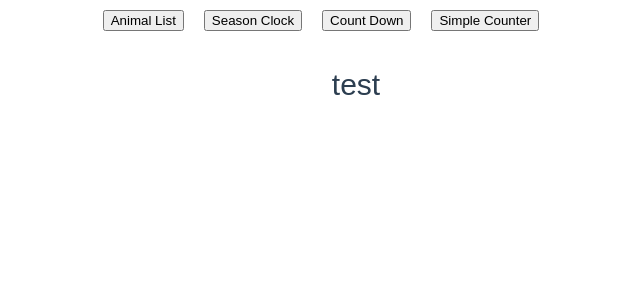
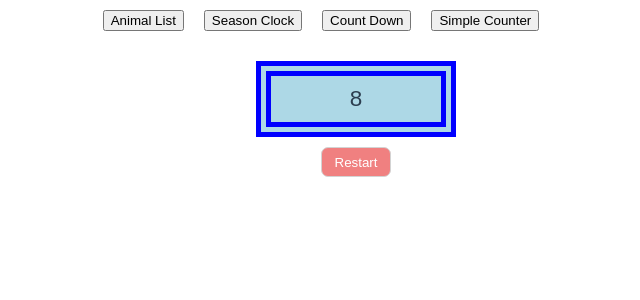
Before and after one commit to lisrael1989/Vue-project, a Vue app in the folder vue-project/: page / in a window 1280 px wide. Both pictures are taken after a click on the button "Count Down". Shown: the top 300 px of the page, without its empty margins (284-924 px from the left). Built offline with nearby package versions, Linux system fonts and the light colour scheme.

Commit message:
adding countdown cmp

```diff
--- a/vue-project/src/cmps/CountDown.vue
+++ b/vue-project/src/cmps/CountDown.vue
@@ -1,9 +1,92 @@
 <template>
-  <h1>test</h1>
+  <section class="count-down">
+    <h1 :class="{ 'red-text': timeLeft <= 6 && timeLeft > 0 }">{{ displayTime }}</h1>
+  </section>
+
+  <button class="restart-btn" @click="restartCountdown">Restart</button>
 </template>
 
 <script>
-export default {}
+export default {
+  data() {
+    return {
+      initialTime: 10,
+      timeLeft: 10,
+      intervalId: null,
+    }
+  },
+  computed: {
+    displayTime() {
+      return this.timeLeft > 0 ? this.timeLeft : "0"
+    },
+  },
+  mounted() {
+    this.startCountdown()
+  },
+  beforeDestroy() {
+    clearInterval(this.intervalId)
+  },
+  methods: {
+    startCountdown() {
+      this.intervalId = setInterval(() => {
+        if (this.timeLeft > 0) {
+          this.timeLeft -= 1
+        } else {
+          clearInterval(this.intervalId)
+          this.handleDone()
+        }
+      }, 1000)
+    },
+    handleDone() {
+      console.log("Done!")
+    },
+    restartCountdown() {
+      clearInterval(this.intervalId)
+      this.timeLeft = this.initialTime
+      this.startCountdown()
+    },
+  },
+}
 </script>
 
-<style></style>
+<style lang="scss">
+.count-down {
+  display: flex;
+  align-items: center;
+  justify-content: center;
+  border: 5px solid blue;
+  margin: 0 auto;
+  width: 200px;
+  background-color: lightblue;
+  h1 {
+    border: 5px solid blue;
+    margin: 5px;
+    padding: 5px;
+    width: 190px;
+
+    &.red-text {
+      color: red;
+    }
+  }
+}
+
+.restart-btn {
+  display: flex;
+  justify-content: center;
+  align-items: center;
+  margin: 10px auto;
+  background-color: lightcoral;
+  color: white;
+  border: none;
+  border: 1px solid lightgray;
+  border-radius: 7px;
+  width: 70px;
+  height: 30px;
+  cursor: pointer;
+
+  &:hover {
+    background: lightblue;
+    color: black;
+  }
+}
+</style>
```
